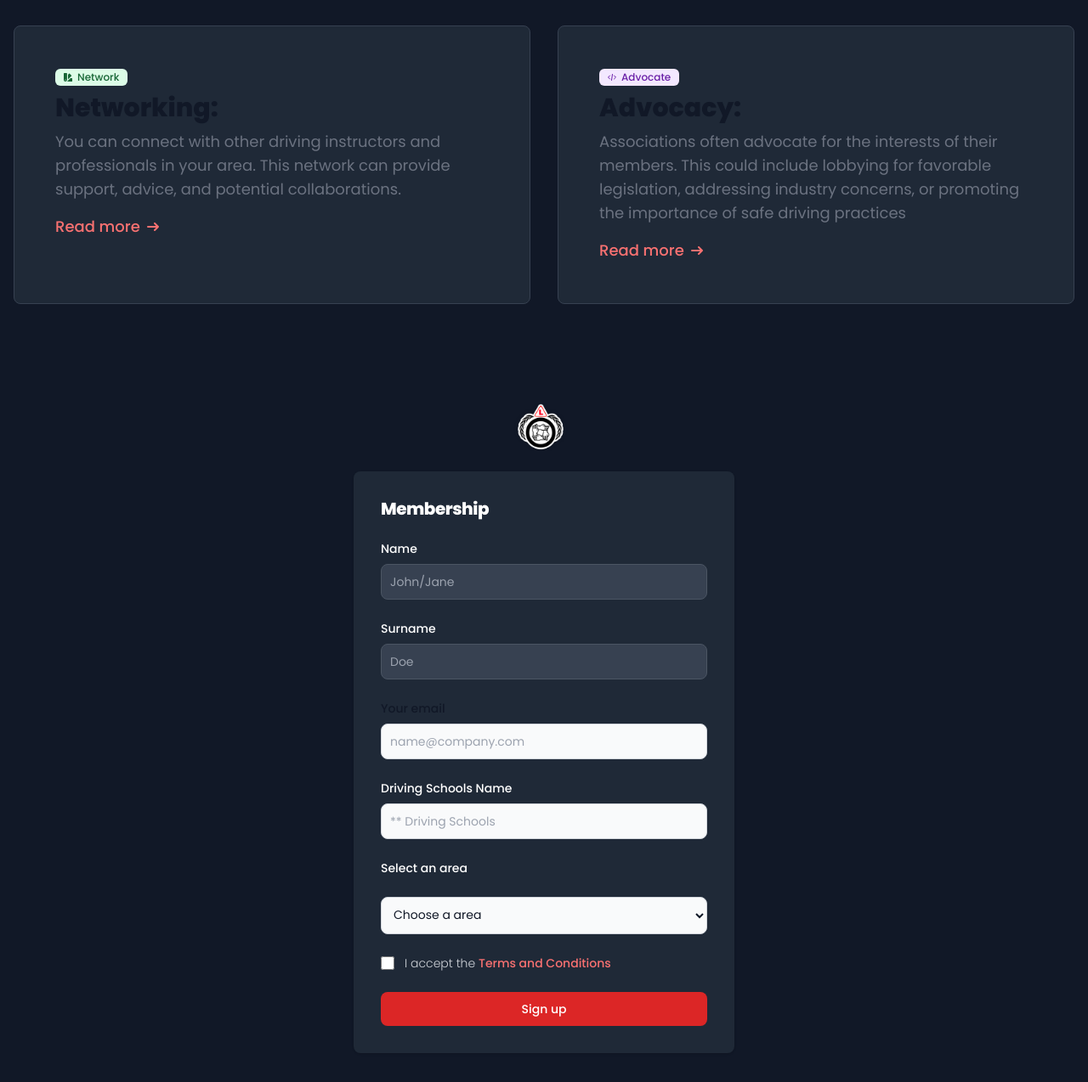
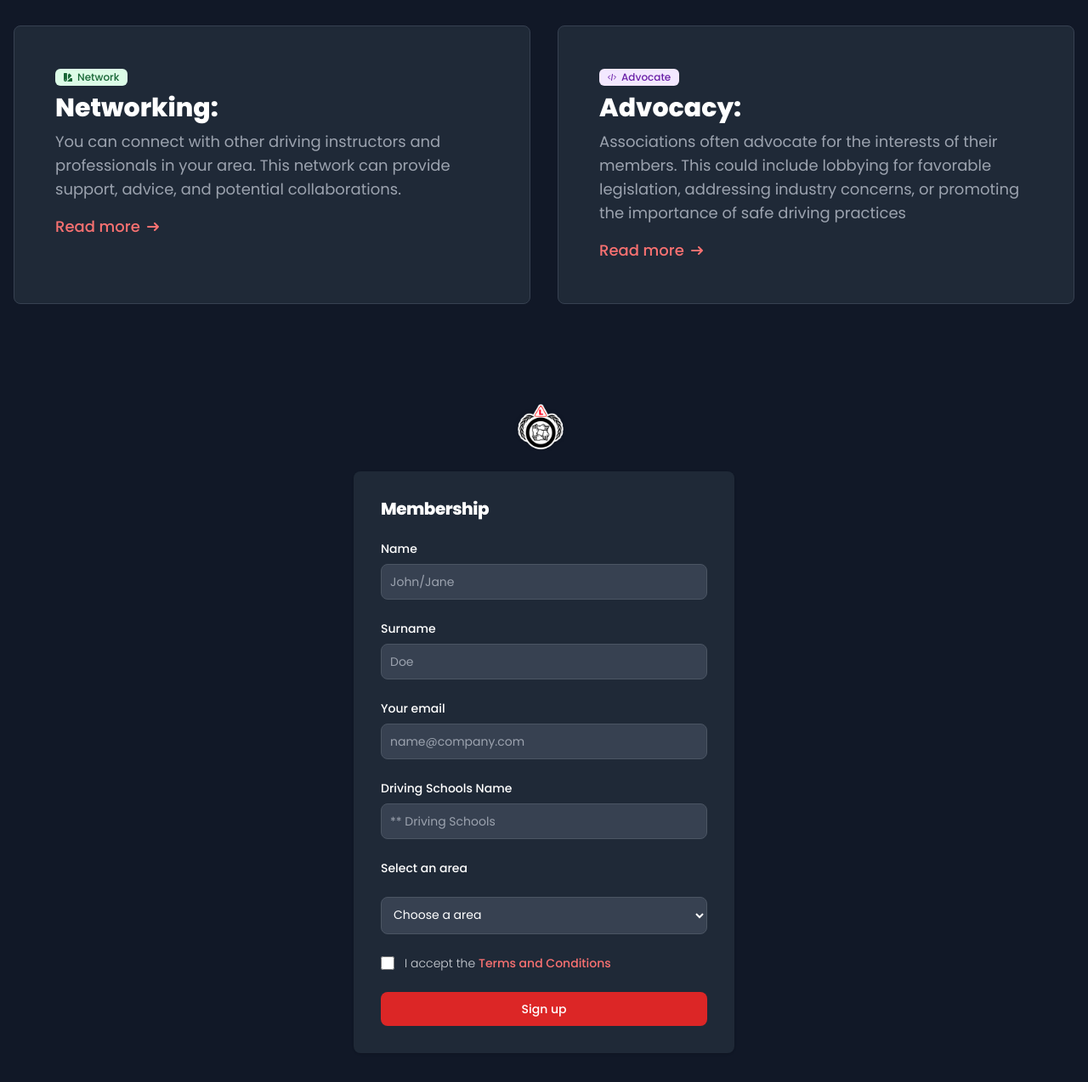
Before and after one commit to Jismaeel/mpdsa, a website: page docs/membership.html in a window 1280 px wide. Shown: the part 466-1740 px from the top of the page at 85% size. Drawn offline with nearby package versions, Linux system fonts and the light colour scheme.

Commit message:
update20

```diff
--- a/docs/membership.html
+++ b/docs/membership.html
@@ -94,7 +94,7 @@
 
             Become a Member
           </a>
-          <h1 class="text-gray-900 dark:text-white text-3xl md:text-5xl font-extrabold mb-2">
+          <h1 class="text-white text-3xl md:text-5xl font-extrabold mb-2">
             Joining the Mitchells Plain Driving School Association could offer several benefits</h1>
           <p class="text-lg font-normal text-gray-400 mb-6">
             Consider researching the specific benefits offered by the Mitchells Plain Driving School Association to
@@ -112,9 +112,9 @@
               </svg>
               Network
             </a>
-            <h2 class="text-gray-900 dark:text-white text-3xl font-extrabold mb-2">Networking:
+            <h2 class="text-white text-3xl font-extrabold mb-2">Networking:
             </h2>
-            <p class="text-lg font-normal text-gray-500 dark:text-gray-400 mb-4">You can connect with other driving
+            <p class="text-lg font-normal text-gray-400 mb-4">You can connect with other driving
               instructors and professionals in your area. This network can provide support, advice, and potential
               collaborations.</p>
             <a href="#" class="text-red-400 hover:underline font-medium text-lg inline-flex items-center">Read
@@ -136,9 +136,9 @@
               </svg>
               Advocate
             </a>
-            <h2 class="text-gray-900 dark:text-white text-3xl font-extrabold mb-2">Advocacy:
+            <h2 class="text-white text-3xl font-extrabold mb-2">Advocacy:
             </h2>
-            <p class="text-lg font-normal text-gray-500 dark:text-gray-400 mb-4">Associations often advocate for the
+            <p class="text-lg font-normal text-gray-400 mb-4">Associations often advocate for the
               interests of their members. This could include lobbying for favorable legislation, addressing industry
               concerns, or promoting the importance of safe driving practices</p>
             <a href="#" class="text-red-400 hover:underline font-medium text-lg inline-flex items-center">Read
@@ -179,23 +179,23 @@
                   required="">
               </div>
               <div>
-                <label for="email" class="block mb-2 text-sm font-medium text-gray-900 dark:text-white">Your
+                <label for="email" class="block mb-2 text-sm font-medium text-white">Your
                   email</label>
                 <input type="email" name="email" id="email"
-                  class="bg-gray-50 border border-gray-300 text-gray-900 sm:text-sm rounded-lg focus:ring-primary-600 focus:border-primary-600 block w-full p-2.5 dark:bg-gray-700 dark:border-gray-600 dark:placeholder-gray-400 dark:text-white dark:focus:ring-blue-500 dark:focus:border-blue-500"
+                  class=" border sm:text-sm rounded-lg  block w-full p-2.5 bg-gray-700 border-gray-600 placeholder-gray-400 text-white focus:ring-blue-500 focus:border-blue-500"
                   placeholder="name@company.com" required="">
               </div>
               <div>
                 <label for="password" class="block mb-2 text-sm font-medium text-white">Driving Schools Name</label>
                 <input type="Drivingschool" name="Drivingschool" id="Drivingschool" placeholder="** Driving Schools"
-                  class="bg-gray-50 border border-gray-300 text-gray-900 sm:text-sm rounded-lg focus:ring-primary-600 focus:border-primary-600 block w-full p-2.5 dark:bg-gray-700 dark:border-gray-600 dark:placeholder-gray-400 dark:text-white dark:focus:ring-blue-500 dark:focus:border-blue-500"
+                  class=" border sm:text-sm rounded-lg  block w-full p-2.5 bg-gray-700 border-gray-600 placeholder-gray-400 text-white focus:ring-blue-500 focus:border-blue-500"
                   required="">
               </div>
 
               <form>
                 <label for="area" class="block text-sm font-medium text-white">Select an area</label>
                 <select id="area"
-                  class="bg-gray-50 border border-gray-300 text-gray-900 sm:text-sm rounded-lg focus:ring-primary-600 focus:border-primary-600 block w-full p-2.5 dark:bg-gray-700 dark:border-gray-600 dark:placeholder-gray-400 dark:text-white dark:focus:ring-blue-500 dark:focus:border-blue-500">
+                  class=" border sm:text-sm rounded-lg  block w-full p-2.5 bg-gray-700 border-gray-600 placeholder-gray-400 text-white focus:ring-blue-500 focus:border-blue-500">
                   <option selected>Choose a area</option>
                   <option value="SF">Strandfontein</option>
                   <option value="E">Eastridge</option>
```
Also changed, not shown: docs/index.html (+26 -19 lines), docs/main.min.css.
